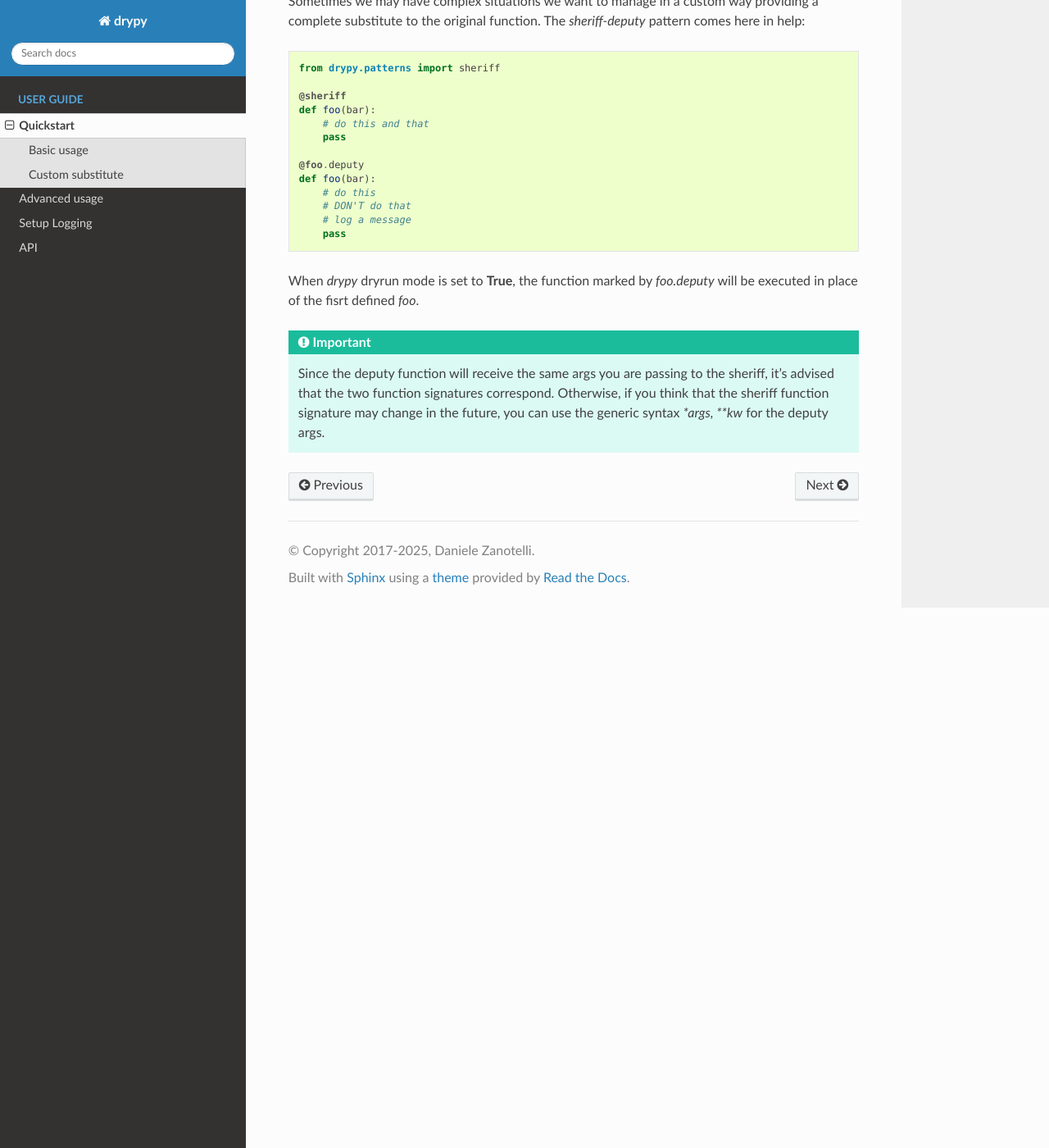
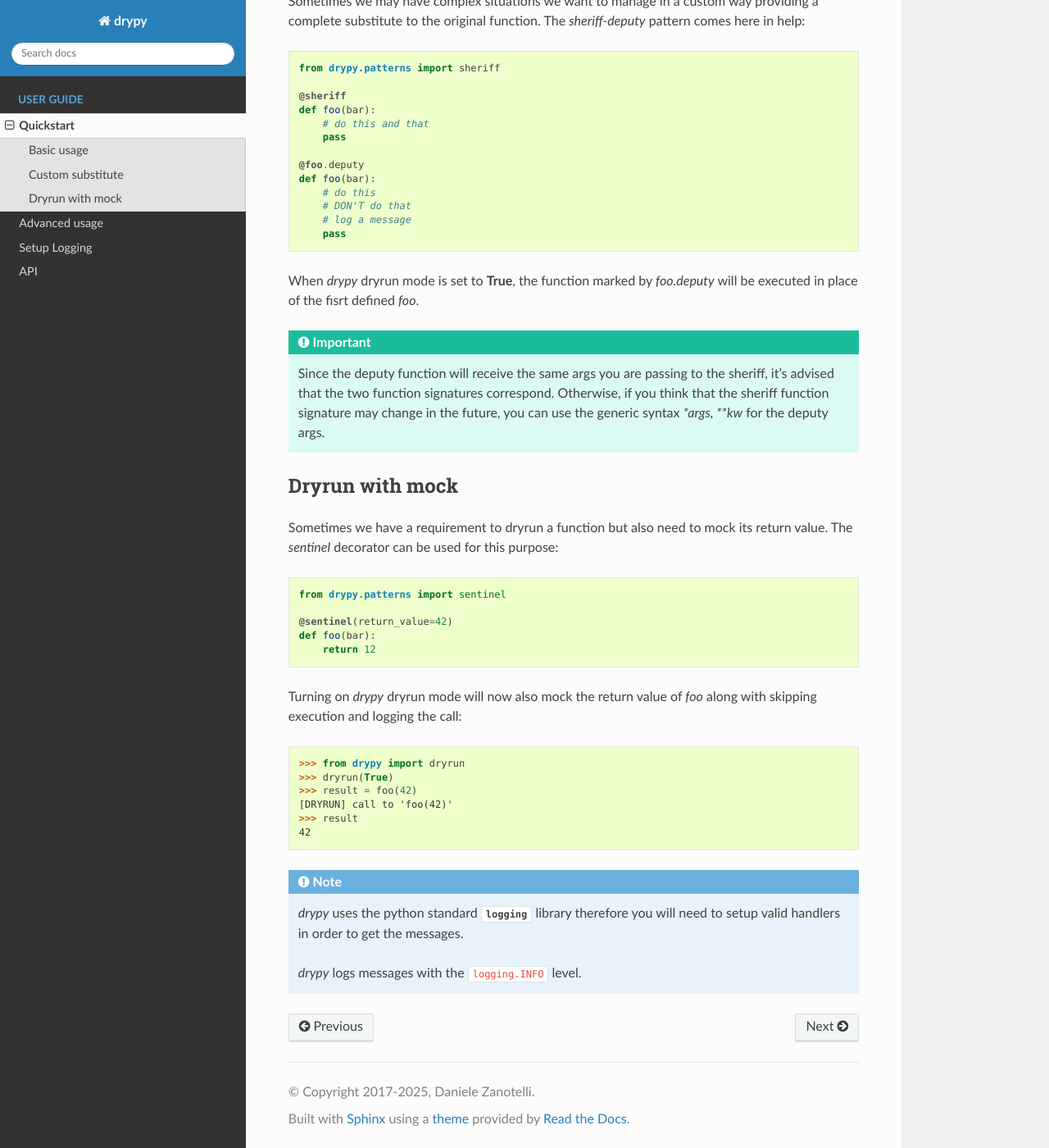
Before and after one commit to dzanotelli/drypy, a Sphinx documentation site: the page built from drypy/docs/quickstart.rst, in a window 1280 px wide and 1400 px high, scrolled down 952 px. Shown: the whole window at 82% size. Built offline with Sphinx 7.4.7 and the Read the Docs theme 3.1.0, drawn with Linux system fonts in a browser that asks for light colours.

Commit message:
renamed decorator and added sphinx doc

```diff
--- a/drypy/docs/quickstart.rst
+++ b/drypy/docs/quickstart.rst
@@ -73,3 +73,35 @@ When *drypy* dryrun mode is set to **True**, the function marked by
    Otherwise, if you think that the sheriff function signature may change in
    the future, you can use the generic syntax `*args, **kw` for the deputy
    args.
+
+
+Dryrun with mock
+----------------
+
+Sometimes we have a requirement to dryrun a function but also need to mock its
+return value. The *sentinel* decorator can be used for this purpose:
+
+.. code-block:: python
+
+   from drypy.patterns import sentinel
+
+   @sentinel(return_value=42)
+   def foo(bar):
+       return 12
+
+Turning on *drypy* dryrun mode will now also mock the return value of *foo*
+along with skipping execution and logging the call:
+
+   >>> from drypy import dryrun
+   >>> dryrun(True)
+   >>> result = foo(42)
+   [DRYRUN] call to 'foo(42)'
+   >>> result
+   42
+
+.. note::
+
+   *drypy* uses the python standard :py:mod:`logging` library therefore you
+   will need to setup valid handlers in order to get the messages.
+
+   *drypy* logs messages with the ``logging.INFO`` level.
```
Also changed, not shown: drypy/docs/advanced.rst (+11 -0 lines), 2 other files.
